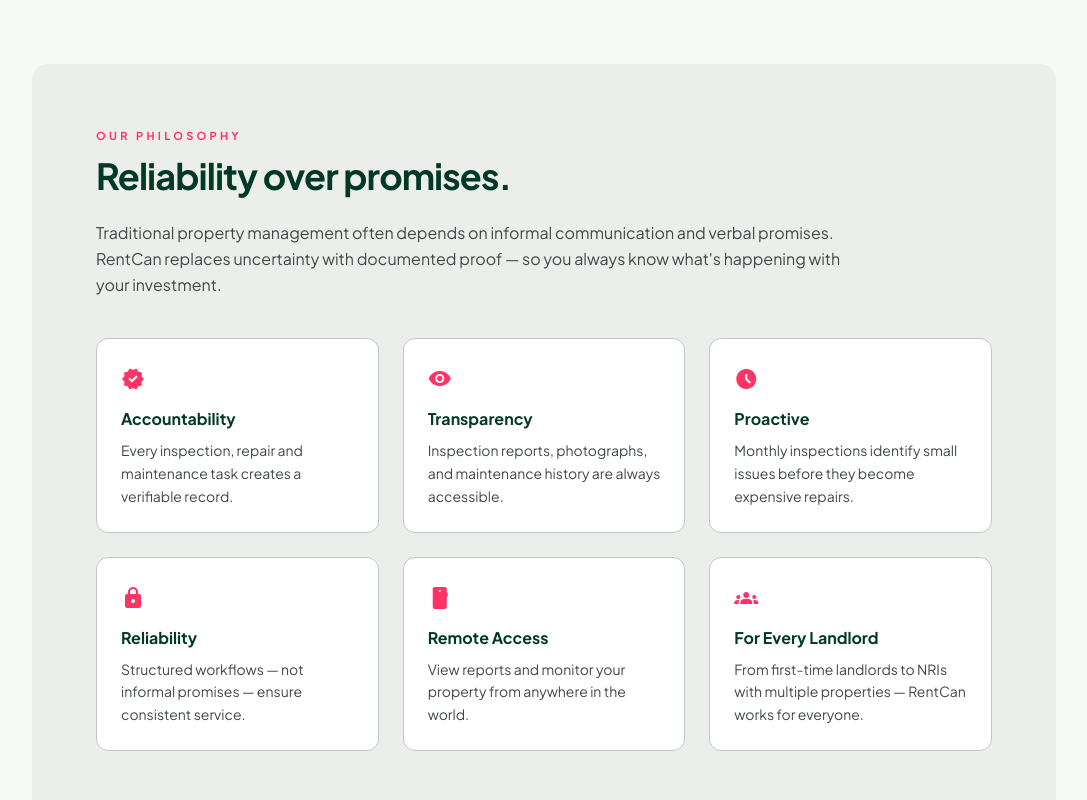
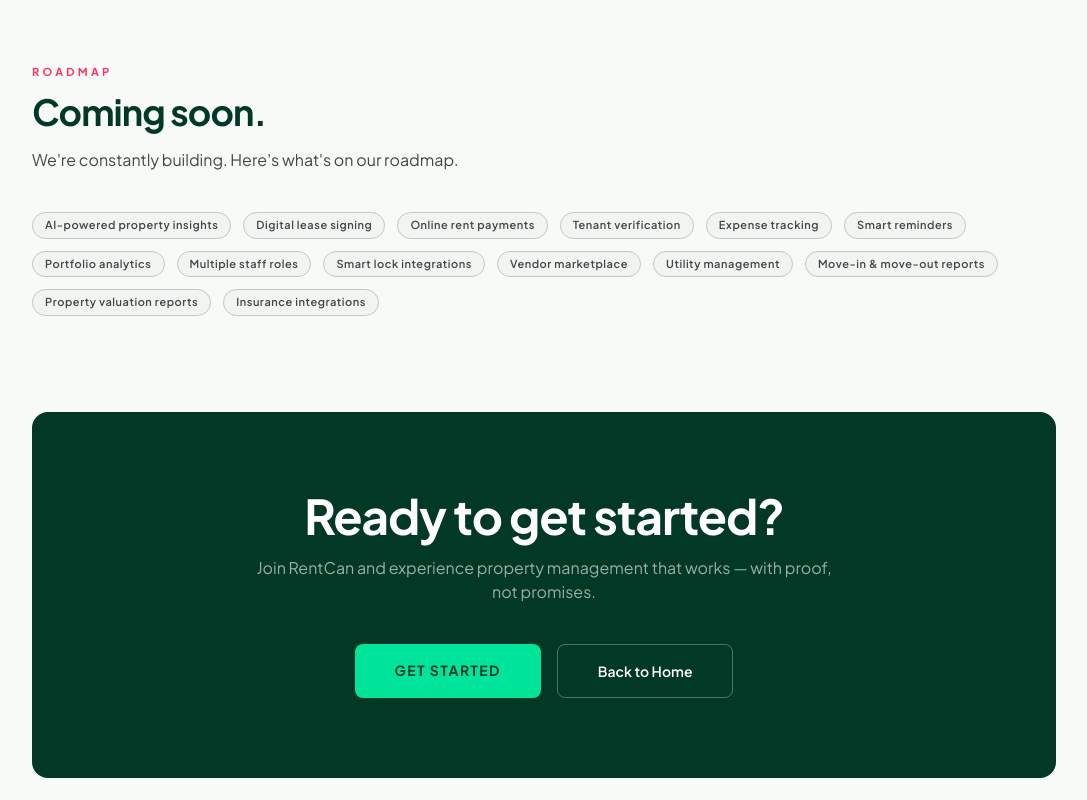
Before and after one commit to hvndal/rentcanpropertyman, a website: page public/info.html in a window 1280 px wide. Shown: the part 3180-3980 px from the top of the page, without its empty margins (96-1183 px from the left). Drawn offline with nearby package versions, Linux system fonts and the light colour scheme.

Commit message:
UI: Move Philosophy section to expandable tile on homepage, fix header padding, and fix video attributes

```diff
--- a/public/info.html
+++ b/public/info.html
@@ -256,45 +256,7 @@
     </div>
   </section>
 
-  <!-- WHY RENTCAN -->
-  <section id="why" class="bg-surface-container rounded-2xl p-10 md:p-16">
-    <span class="section-label mb-3 block">Our Philosophy</span>
-    <h2 class="text-4xl font-bold text-primary mb-6 tracking-tight">Reliability over promises.</h2>
-    <p class="text-on-surface-variant max-w-3xl leading-relaxed mb-10">Traditional property management often depends on informal communication and verbal promises. RentCan replaces uncertainty with documented proof — so you always know what's happening with your investment.</p>
-    <div class="grid md:grid-cols-3 gap-6">
 
-      <div class="bg-white rounded-xl p-6 border border-outline-variant">
-        <span class="material-symbols-outlined text-2xl text-secondary mb-3 block" style="font-variation-settings:'FILL' 1">verified</span>
-        <h4 class="font-bold text-primary mb-2">Accountability</h4>
-        <p class="text-sm text-on-surface-variant leading-relaxed">Every inspection, repair and maintenance task creates a verifiable record.</p>
-      </div>
-      <div class="bg-white rounded-xl p-6 border border-outline-variant">
-        <span class="material-symbols-outlined text-2xl text-secondary mb-3 block" style="font-variation-settings:'FILL' 1">visibility</span>
-        <h4 class="font-bold text-primary mb-2">Transparency</h4>
-        <p class="text-sm text-on-surface-variant leading-relaxed">Inspection reports, photographs, and maintenance history are always accessible.</p>
-      </div>
-      <div class="bg-white rounded-xl p-6 border border-outline-variant">
-        <span class="material-symbols-outlined text-2xl text-secondary mb-3 block" style="font-variation-settings:'FILL' 1">schedule</span>
-        <h4 class="font-bold text-primary mb-2">Proactive</h4>
-        <p class="text-sm text-on-surface-variant leading-relaxed">Monthly inspections identify small issues before they become expensive repairs.</p>
-      </div>
-      <div class="bg-white rounded-xl p-6 border border-outline-variant">
-        <span class="material-symbols-outlined text-2xl text-secondary mb-3 block" style="font-variation-settings:'FILL' 1">lock</span>
-        <h4 class="font-bold text-primary mb-2">Reliability</h4>
-        <p class="text-sm text-on-surface-variant leading-relaxed">Structured workflows — not informal promises — ensure consistent service.</p>
-      </div>
-      <div class="bg-white rounded-xl p-6 border border-outline-variant">
-        <span class="material-symbols-outlined text-2xl text-secondary mb-3 block" style="font-variation-settings:'FILL' 1">smartphone</span>
-        <h4 class="font-bold text-primary mb-2">Remote Access</h4>
-        <p class="text-sm text-on-surface-variant leading-relaxed">View reports and monitor your property from anywhere in the world.</p>
-      </div>
-      <div class="bg-white rounded-xl p-6 border border-outline-variant">
-        <span class="material-symbols-outlined text-2xl text-secondary mb-3 block" style="font-variation-settings:'FILL' 1">groups</span>
-        <h4 class="font-bold text-primary mb-2">For Every Landlord</h4>
-        <p class="text-sm text-on-surface-variant leading-relaxed">From first-time landlords to NRIs with multiple properties — RentCan works for everyone.</p>
-      </div>
-    </div>
-  </section>
 
   <!-- COMING SOON -->
   <section id="coming-soon">
--- a/public/styles.css
+++ b/public/styles.css
@@ -458,3 +458,6 @@
 .animate-marquee:hover {
   animation-play-state: paused;
 }
+
+summary::-webkit-details-marker { display: none; }
+summary { list-style: none; outline: none; }
```
Also changed, not shown: public/index.html (+2 -2 lines).
